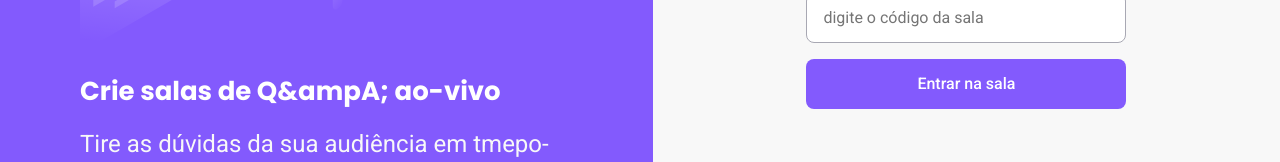
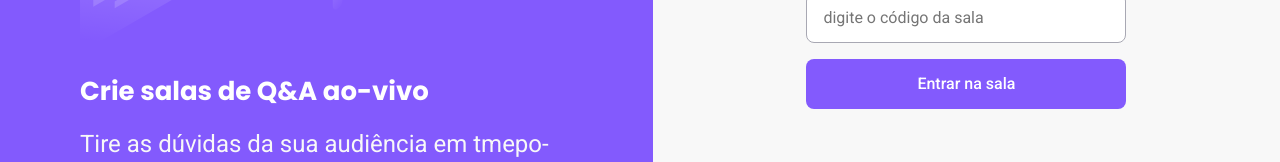
Before and after one commit to leandrofahur/react-firebase, a React (Create React App) app in the folder letmeask/: page / in a window 1280 px wide. Shown: the part 484-646 px from the top of the page. Built offline with nearby package versions, Linux system fonts and the light colour scheme; no server answers.

Commit message:
firebase rules

```diff
--- a/letmeask/src/pages/Home.tsx
+++ b/letmeask/src/pages/Home.tsx
@@ -43,7 +43,7 @@ export function Home() {
     <div id='page-auth'>
       <aside>
         <img src={illustrationImg} alt='illustration for Q&A' />
-        <strong>Crie salas de Q&ampA; ao-vivo</strong>
+        <strong>Crie salas de Q&amp;A ao-vivo</strong>
         <p>Tire as dúvidas da sua audiência em tmepo-real</p>
       </aside>
       <main>
```
